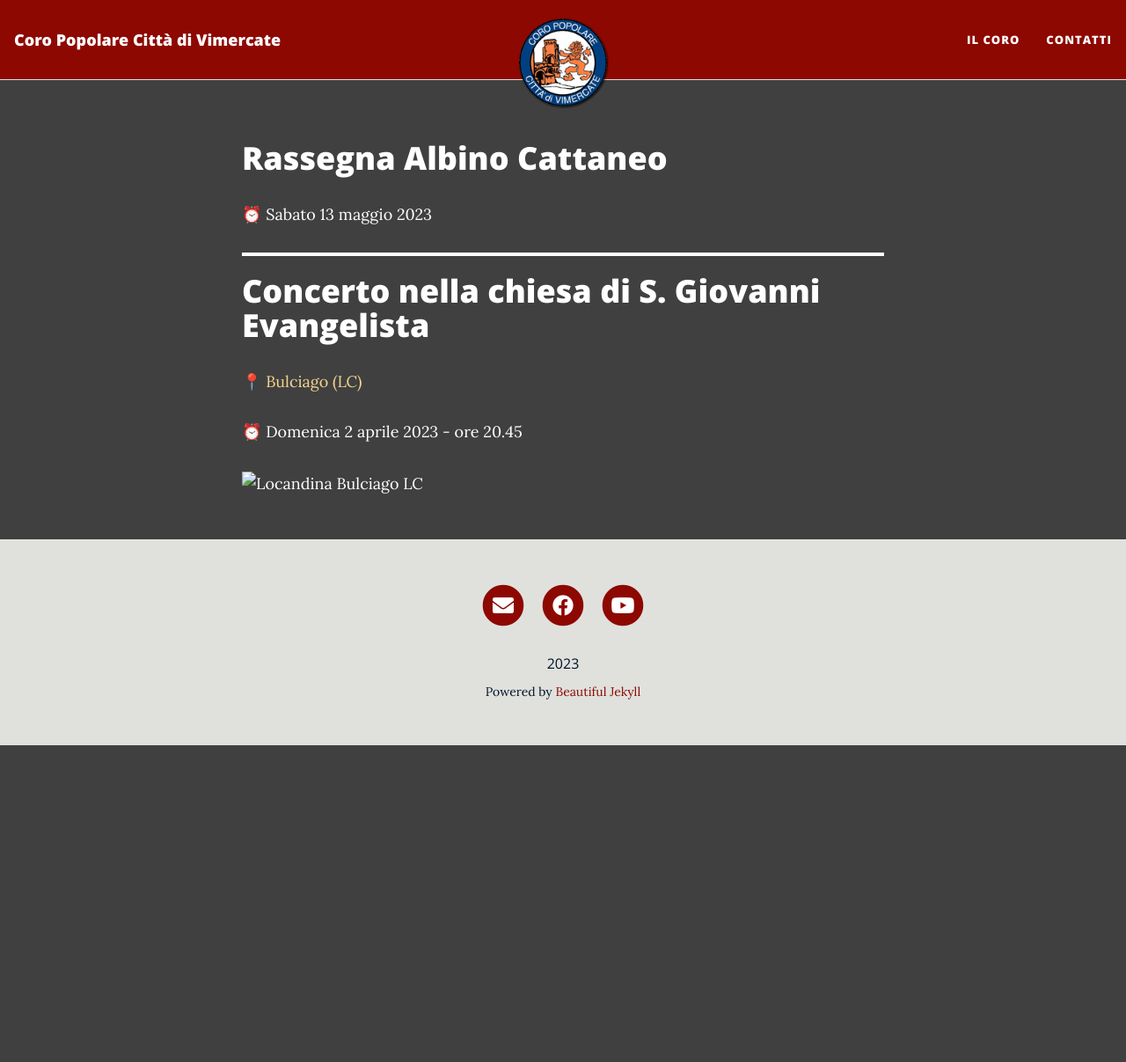
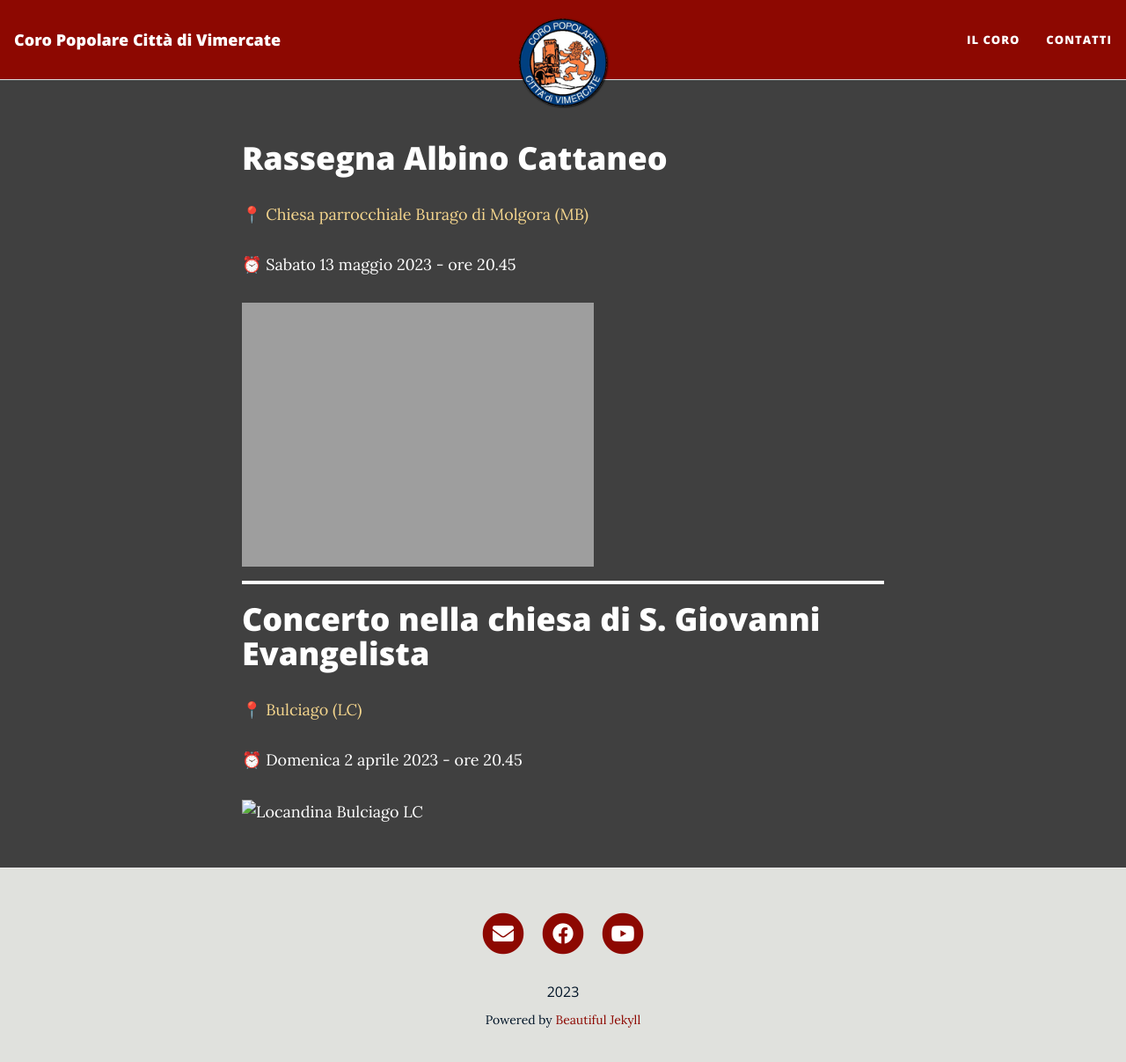
Before and after one commit to Corovimercate/Corovimercate.github.io, a Jekyll site: the page built from index.html, in a window 1280 px wide and 1220 px high. Shown: the top 1207 px of the window at 88% size. Built offline with Jekyll 4.4.1, drawn with Linux system fonts in a browser that asks for light colours; nearby versions of some CDN libraries; the list of posts is cut into pages by our own code.

Commit message:
Update index.html

```diff
--- a/index.html
+++ b/index.html
@@ -5,7 +5,13 @@ layout: home
 <p></p>
 <h1>Rassegna Albino Cattaneo</h1>
 
-<p>⏰ Sabato 13 maggio 2023</p>
+<p>📍 <a href="https://maps.app.goo.gl/XxeCNUesduaP4M9fA">Chiesa parrocchiale Burago di Molgora (MB)</a></p>
+<p>⏰ Sabato 13 maggio 2023 - ore 20.45</p>
+
+<img class="fit-picture"
+     src="https://www.corovimercate.it/assets/img/burago.jpg"
+     alt="Locandina Burago">
+
 
 <hr style="border:2px solid white">
 
```
